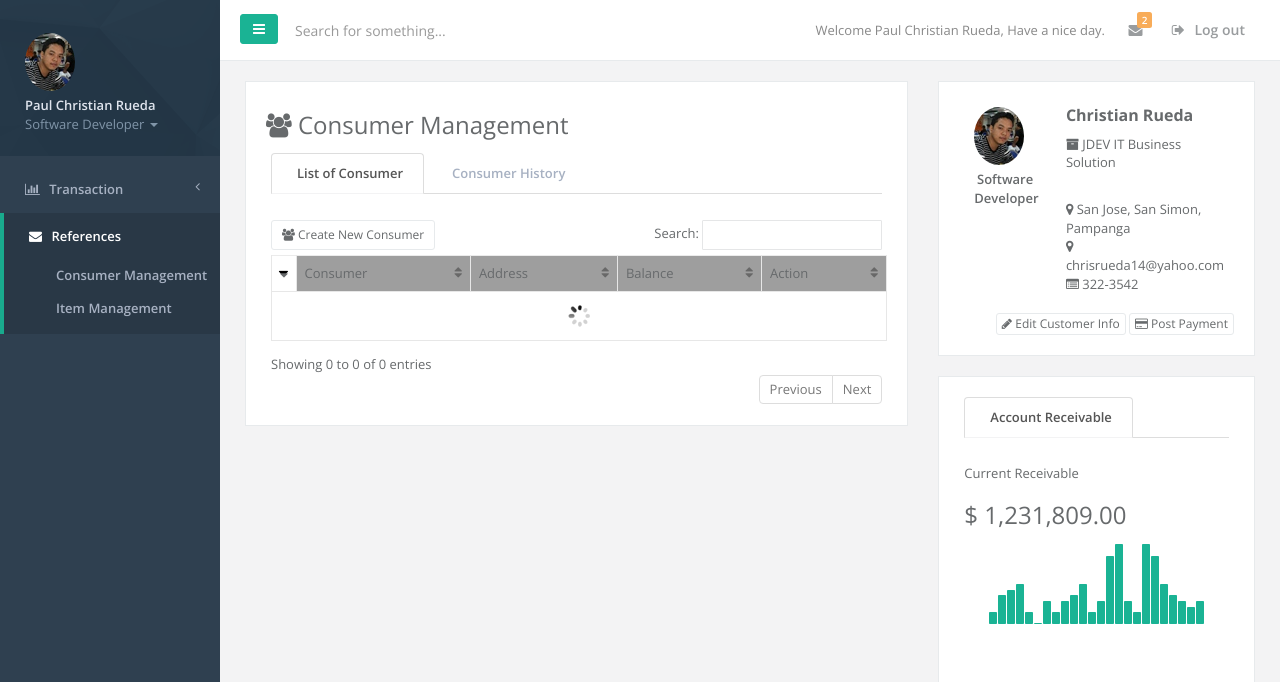
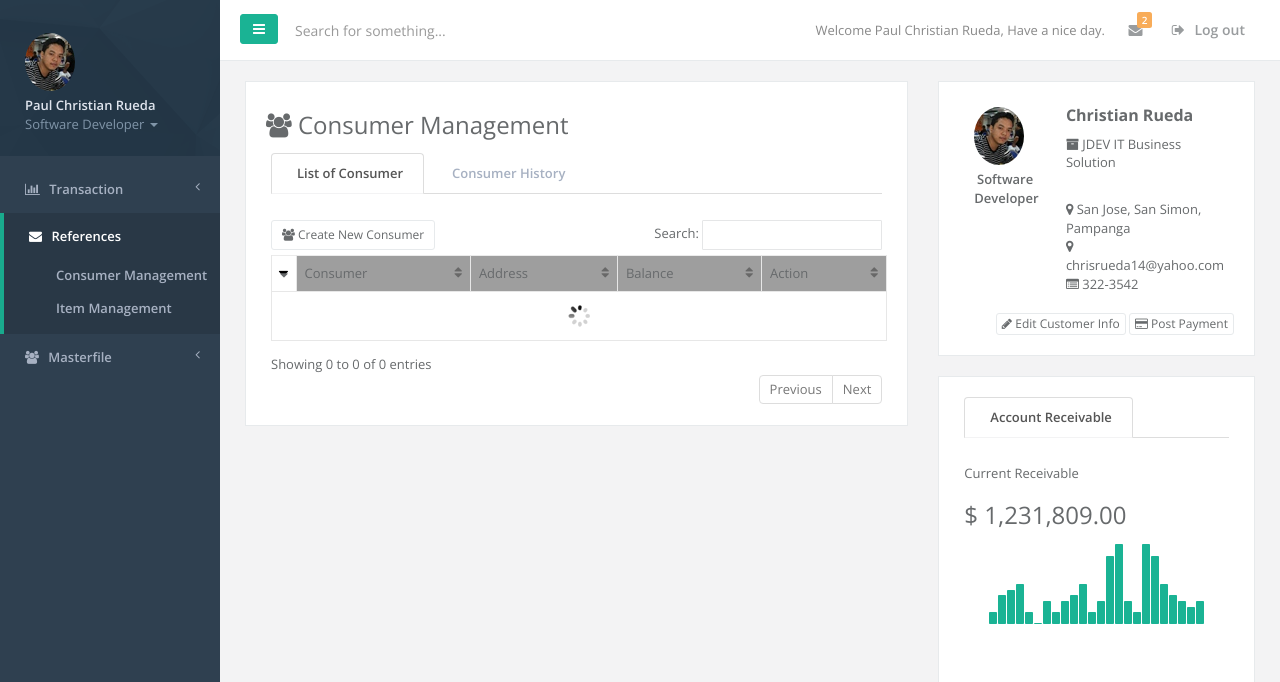
Before and after one commit to nexuslifeline/projectpelco, a CodeIgniter app: the page made by application/views/consumer_management.php in a window 1280 px wide. Shown: the top 682 px of the page. Run offline with CodeIgniter, Linux system fonts and the light colour scheme; data that the repository does not hold is empty; style sheets or scripts are compiled from the project's sources; some libraries are stand-ins or nearby versions; grey boxes are pictures that could not be loaded.

Commit message:
left_navigation.php masterfile added:)

```diff
--- a/application/views/templates/left_navigation.php
+++ b/application/views/templates/left_navigation.php
@@ -37,6 +37,14 @@
                         <li><a href="ItemManagementController">Item Management</a></li>
                     </ul>
                 </li>
+
+                <li>
+                    <a href="#"><i class="fa fa-group"></i> <span class="nav-label">Masterfile</span><span class="fa arrow"></span></a>
+                    <ul class="nav nav-second-level">
+                        <li><a href="RecordPaymentController">User Management</a></li>
+
+                    </ul>
+                </li>
             </ul>
 
         </div>
```
